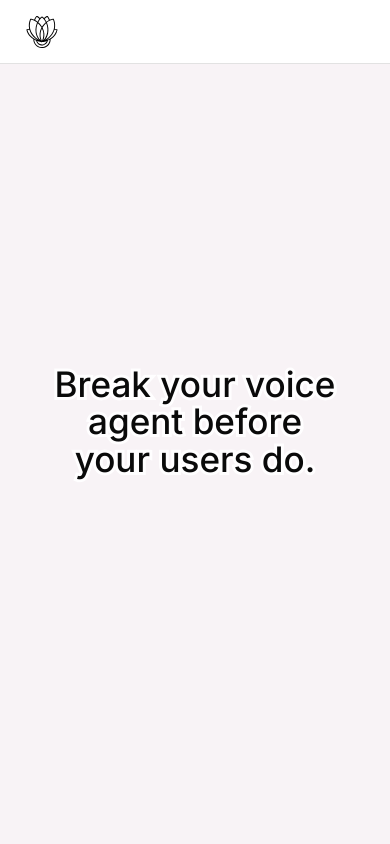
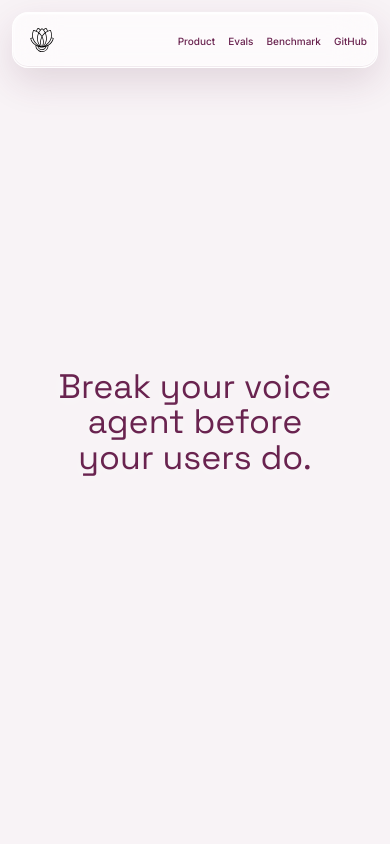
Before and after one commit to mohitpaddhariya/crucible, a React (Vite) app in the folder website/: page / in a window 390 px wide. Shown: the top 844 px of the page. Built offline with nearby package versions, Linux system fonts and the light colour scheme.

Commit message:
feat: refine hero typography and glass navigation

```diff
--- a/website/package.json
+++ b/website/package.json
@@ -10,6 +10,7 @@
   },
   "dependencies": {
     "@fontsource/inter": "^5.2.6",
+    "@fontsource/space-grotesk": "^5.3.0",
     "lucide-react": "^0.468.0",
     "react": "^18.3.1",
     "react-dom": "^18.3.1"
--- a/website/src/App.tsx
+++ b/website/src/App.tsx
@@ -35,6 +35,14 @@ function App() {
     <div id="top">
       <header className="site-header">
         <Brand />
+        <nav className="hero-nav" aria-label="Primary navigation">
+          <a href="#product">Product</a>
+          <a href="#dimensions">Evals</a>
+          <a href="#benchmark">Benchmark</a>
+          <a href="https://github.com/mohitpaddhariya/crucible" target="_blank" rel="noreferrer">
+            GitHub
+          </a>
+        </nav>
       </header>
 
       <main>
--- a/website/src/main.tsx
+++ b/website/src/main.tsx
@@ -1,6 +1,7 @@
 import "@fontsource/inter/latin-400.css";
 import "@fontsource/inter/latin-500.css";
 import "@fontsource/inter/latin-600.css";
+import "@fontsource/space-grotesk/latin-500.css";
 import React from "react";
 import ReactDOM from "react-dom/client";
 import App from "./App";
--- a/website/src/styles.css
+++ b/website/src/styles.css
@@ -16,6 +16,10 @@
   --dark: #151513;
   --ascii-background: #f8f3f6;
   --ascii-grid: #d8ccd2;
+  --hero-type: #69234f;
+  --glass-surface: rgb(255 255 255 / 0.6);
+  --glass-border: rgb(255 255 255 / 0.78);
+  --glass-shadow: rgb(91 35 70 / 0.14);
 }
 
 * {
@@ -1412,27 +1416,81 @@ svg {
 
 /* Minimal video opening */
 .site-header {
+  position: fixed;
+  top: 18px;
+  left: 50%;
+  z-index: 30;
+  width: min(1080px, calc(100% - 36px));
+  height: 64px;
+  padding: 0 14px 0 10px;
+  overflow: hidden;
+  border: 1px solid var(--glass-border);
+  border-radius: 18px;
+  background: var(--glass-surface);
+  box-shadow:
+    0 14px 36px var(--glass-shadow),
+    inset 0 1px 0 rgb(255 255 255 / 0.88),
+    inset 0 -1px 0 rgb(99 45 78 / 0.08);
+  backdrop-filter: blur(22px) saturate(1.5);
+  transform: translateX(-50%);
+}
+
+#product,
+#dimensions,
+#benchmark {
+  scroll-margin-top: 96px;
+}
+
+.site-header::after {
   position: absolute;
-  top: 0;
-  right: 0;
-  left: 0;
-  z-index: 30;
-  height: 72px;
-  padding: 0 24px;
-  border-bottom-color: rgb(18 18 16 / 0.12);
-  background: var(--surface);
+  inset: 1px;
+  border: 1px solid rgb(255 255 255 / 0.34);
+  border-radius: 16px;
+  content: "";
+  pointer-events: none;
 }
 
 .site-header .brand {
-  width: 64px;
-  height: 64px;
+  position: relative;
+  z-index: 1;
+  width: 52px;
+  height: 52px;
 }
 
 .site-header .brand img {
   display: block;
-  width: 64px;
-  height: 64px;
+  width: 52px;
+  height: 52px;
   object-fit: contain;
+}
+
+.hero-nav {
+  position: relative;
+  z-index: 1;
+  display: flex;
+  align-items: center;
+  gap: 28px;
+  color: var(--hero-type);
+  font-size: 12px;
+  font-weight: 500;
+}
+
+.hero-nav a {
+  padding: 8px 0 6px;
+  border-bottom: 1px solid transparent;
+  transition:
+    color 150ms ease,
+    border-color 150ms ease;
+}
+
+.hero-nav a:hover {
+  color: #b23575;
+  border-bottom-color: currentColor;
+}
+
+.hero-nav a:focus-visible {
+  outline: 2px solid var(--hero-type);
+  outline-offset: 4px;
 }
 
 .site-footer .brand,
@@ -1518,26 +1576,39 @@ svg {
   z-index: 1;
   max-width: min(900px, calc(100% - 48px));
   margin: 0;
-  color: #0a0a0a;
-  font-size: clamp(42px, 5.2vw, 76px);
+  color: var(--hero-type);
+  font-family: "Space Grotesk", "Inter", Arial, sans-serif;
+  font-size: clamp(42px, 4.8vw, 70px);
   font-weight: 500;
-  line-height: 1.02;
+  line-height: 1;
   text-align: center;
   letter-spacing: 0;
-  -webkit-text-stroke: 6px rgb(255 255 255 / 0.92);
-  paint-order: stroke fill;
+  text-shadow: 0 2px 18px rgb(255 255 255 / 0.72);
+  text-wrap: balance;
 }
 
 @media (max-width: 700px) {
   .site-header {
-    height: 64px;
-    padding: 0 14px;
+    top: 12px;
+    width: calc(100% - 24px);
+    height: 56px;
+    padding: 0 10px 0 8px;
+    border-radius: 16px;
+  }
+
+  .site-header::after {
+    border-radius: 14px;
   }
 
   .site-header .brand,
   .site-header .brand img {
-    width: 56px;
-    height: 56px;
+    width: 42px;
+    height: 42px;
+  }
+
+  .hero-nav {
+    gap: 13px;
+    font-size: 10px;
   }
 
   .video-hero {
@@ -1546,8 +1617,8 @@ svg {
 
   .video-hero h1 {
     max-width: calc(100% - 32px);
-    font-size: clamp(34px, 9vw, 44px);
-    line-height: 1.06;
+    font-size: clamp(34px, 8.7vw, 42px);
+    line-height: 1.04;
     text-wrap: balance;
   }
 
```
Also changed, not shown: 1 other file (tests, documents, lock files or other folders).
